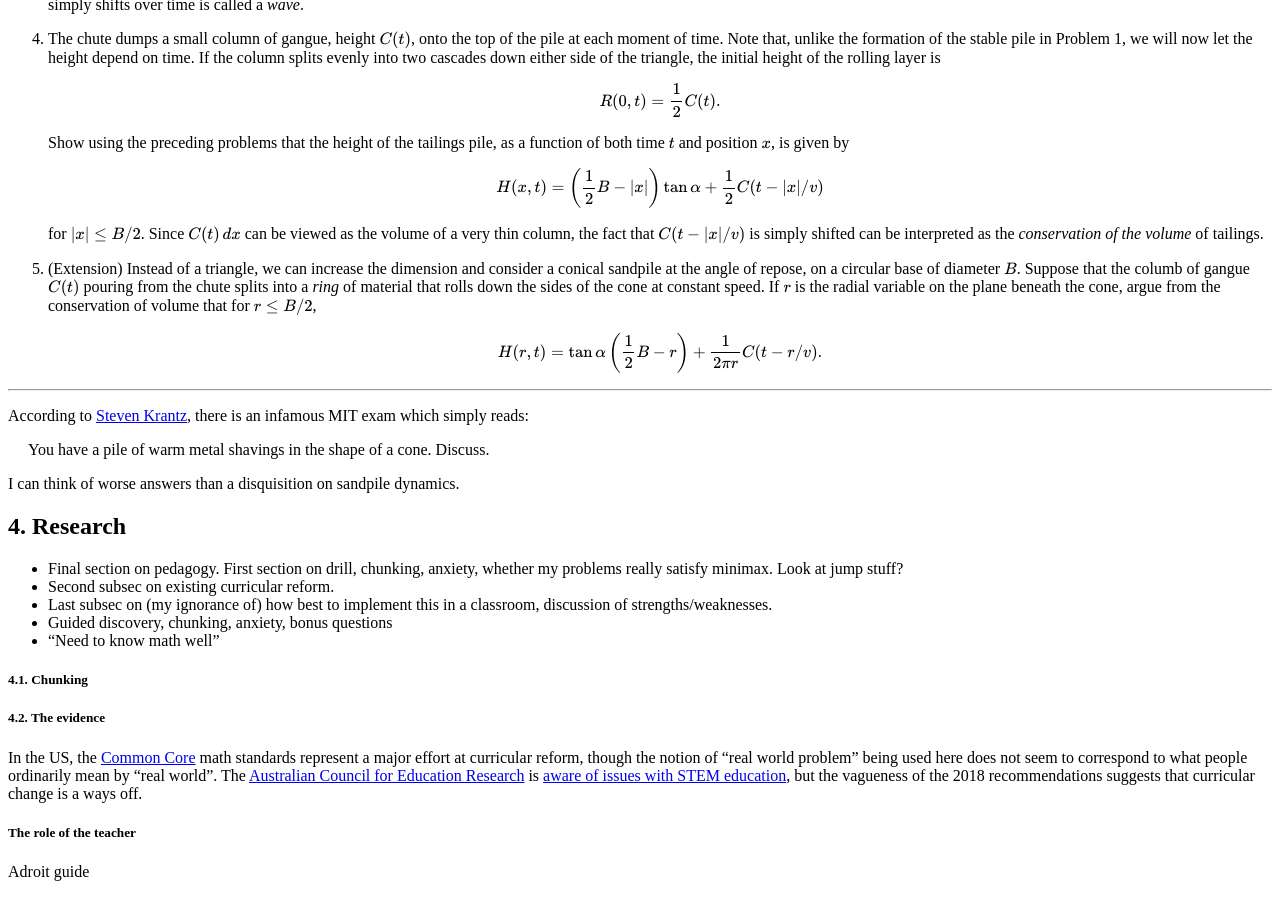
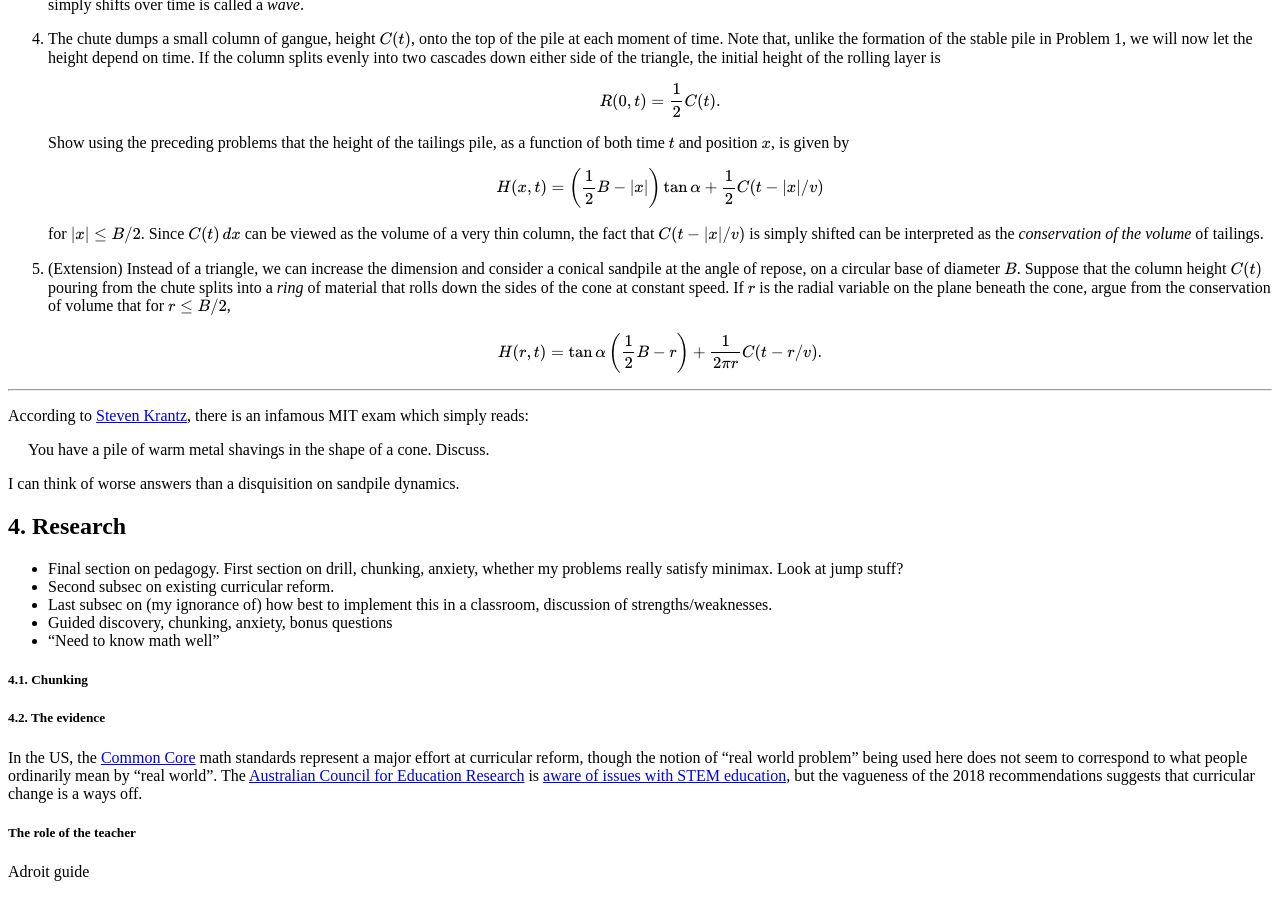
Before and after one commit to hapax/hapax.github.io, a Jekyll site: the page built from assets/teaching.md, in a window 1280 px wide and 900 px high, scrolled down 22981 px. Built offline with Jekyll 4.4.1, drawn with Linux system fonts in a browser that asks for light colours; our own code applies the rules of GitHub Pages for plain Markdown files; formulas are drawn with MathJax 3; a script that is not in the unit is left out.

Commit message:
Update teaching.md

```diff
--- a/assets/teaching.md
+++ b/assets/teaching.md
@@ -1276,7 +1276,7 @@ to either side which limits the maximum size of the standing layer.
 
 5. (Extension) Instead of a triangle, we can increase the dimension and
     consider a conical sandpile at the angle of repose, on a circular base of diameter $B$.
-	Suppose that the columb of gangue $C(t)$ pouring from the chute
+	Suppose that the column height $C(t)$ pouring from the chute
     splits into a *ring* of material that rolls down the
     sides of the cone at constant speed.
 	If $r$ is the radial variable on the plane beneath the cone,
```
